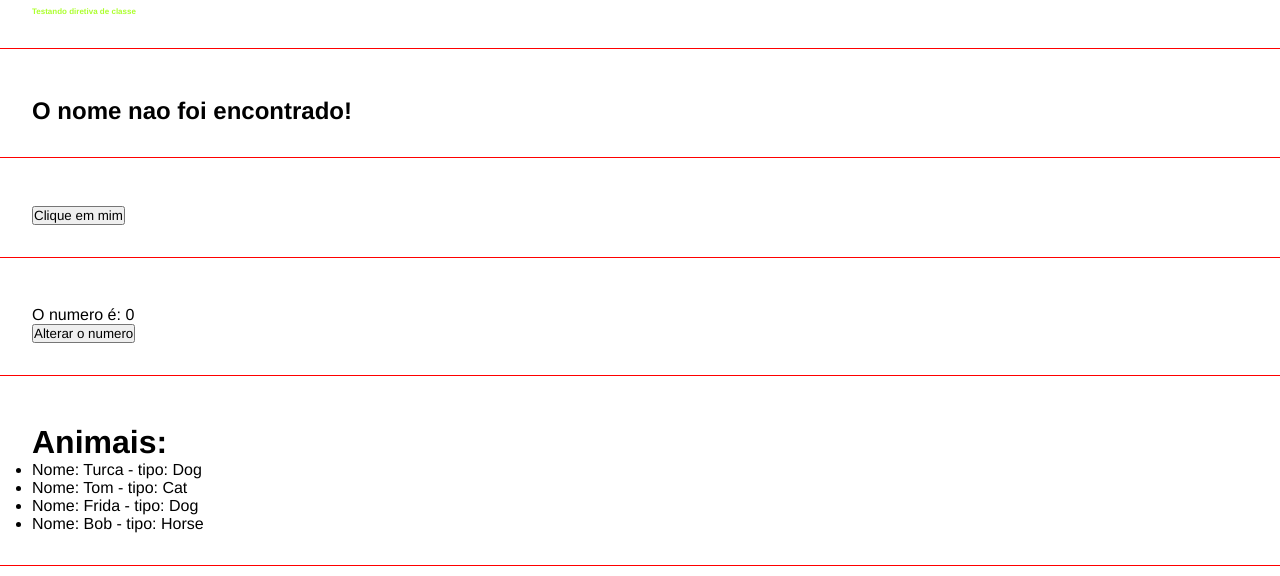
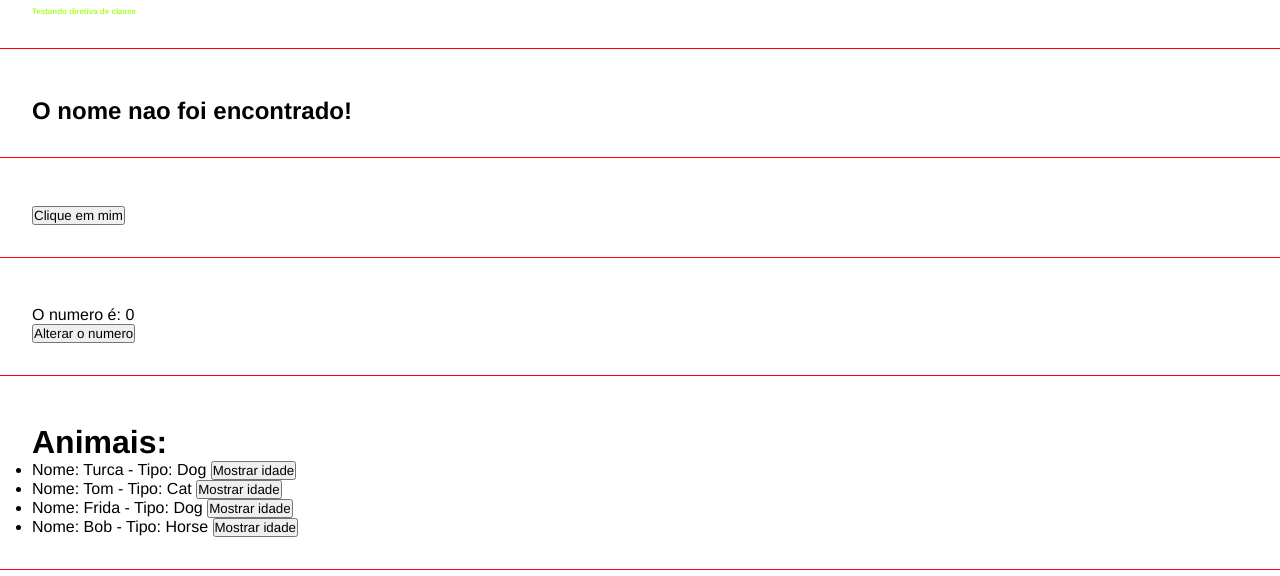
Before and after one commit to alexmacieldeveloper/meu-projeto-angular-13, an Angular app: page / in a window 1280 px wide. Shown: the part 705-1281 px from the top of the page. Built offline with nearby package versions, Linux system fonts and the light colour scheme.

Commit message:
working with interfaces

```diff
--- /dev/null
+++ b/src/app/Animal.ts
@@ -0,0 +1,5 @@
+export interface Animal {
+    name: string;
+    type: string;
+    age: number;
+}
--- a/src/app/components/list-render/list-render.component.html
+++ b/src/app/components/list-render/list-render.component.html
@@ -2,7 +2,10 @@
     <h1>Animais:</h1>
     <ul>
       <li *ngFor="let animal of animals">
-        Nome: {{ animal.name }} - tipo: {{ animal.type }}
+        Nome: {{ animal.name }} - Tipo: {{ animal.type }}
+        <button (click)="showAge(animal)">Mostrar idade</button>
       </li>
     </ul>
+
+    <h3>{{ animalsDetails }}</h3>
   </div>
--- a/src/app/components/list-render/list-render.component.ts
+++ b/src/app/components/list-render/list-render.component.ts
@@ -1,4 +1,5 @@
 import { Component, OnInit } from '@angular/core';
+import { Animal } from 'src/app/Animal';
 
 @Component({
   selector: 'app-list-render',
@@ -6,16 +7,21 @@ import { Component, OnInit } from '@angular/core';
   styleUrls: ['./list-render.component.css']
 })
 export class ListRenderComponent implements OnInit {
-  animals = [
-    { name: 'Turca', type: 'Dog' },
-    { name: 'Tom', type: 'Cat' },
-    { name: 'Frida', type: 'Dog' },
-    { name: 'Bob', type: 'Horse' },
+  animals: Animal[] = [
+    { name: 'Turca', type: 'Dog', age: 4 },
+    { name: 'Tom', type: 'Cat', age: 3 },
+    { name: 'Frida', type: 'Dog', age: 10 },
+    { name: 'Bob', type: 'Horse', age: 8 },
   ];
+
+  animalsDetails = '';
 
   constructor() { }
 
   ngOnInit(): void {
   }
 
+  showAge(animal: Animal) {
+    this.animalsDetails = `o pet ${animal.name} tem ${animal.age} anos de vida!`
+  }
 }
```
